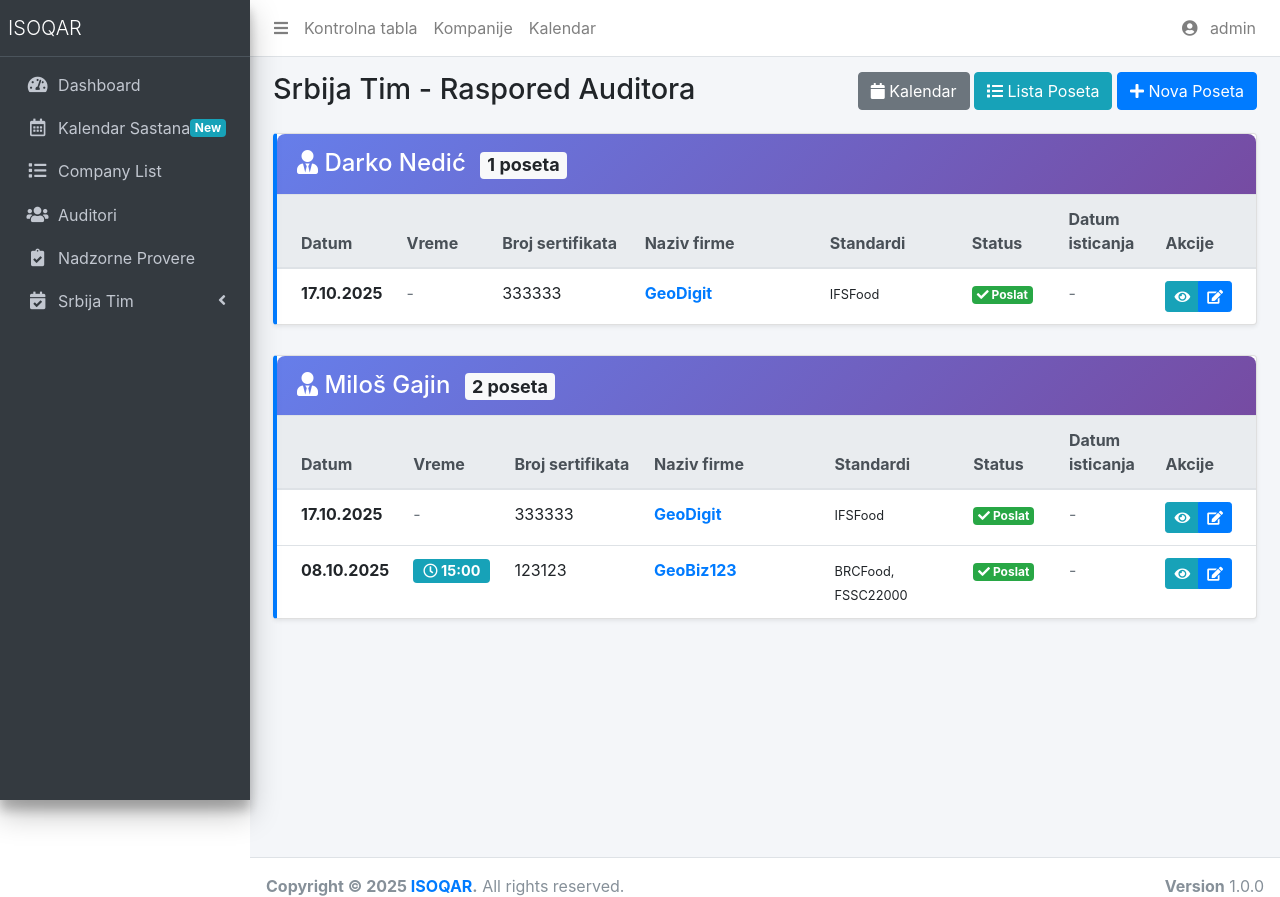
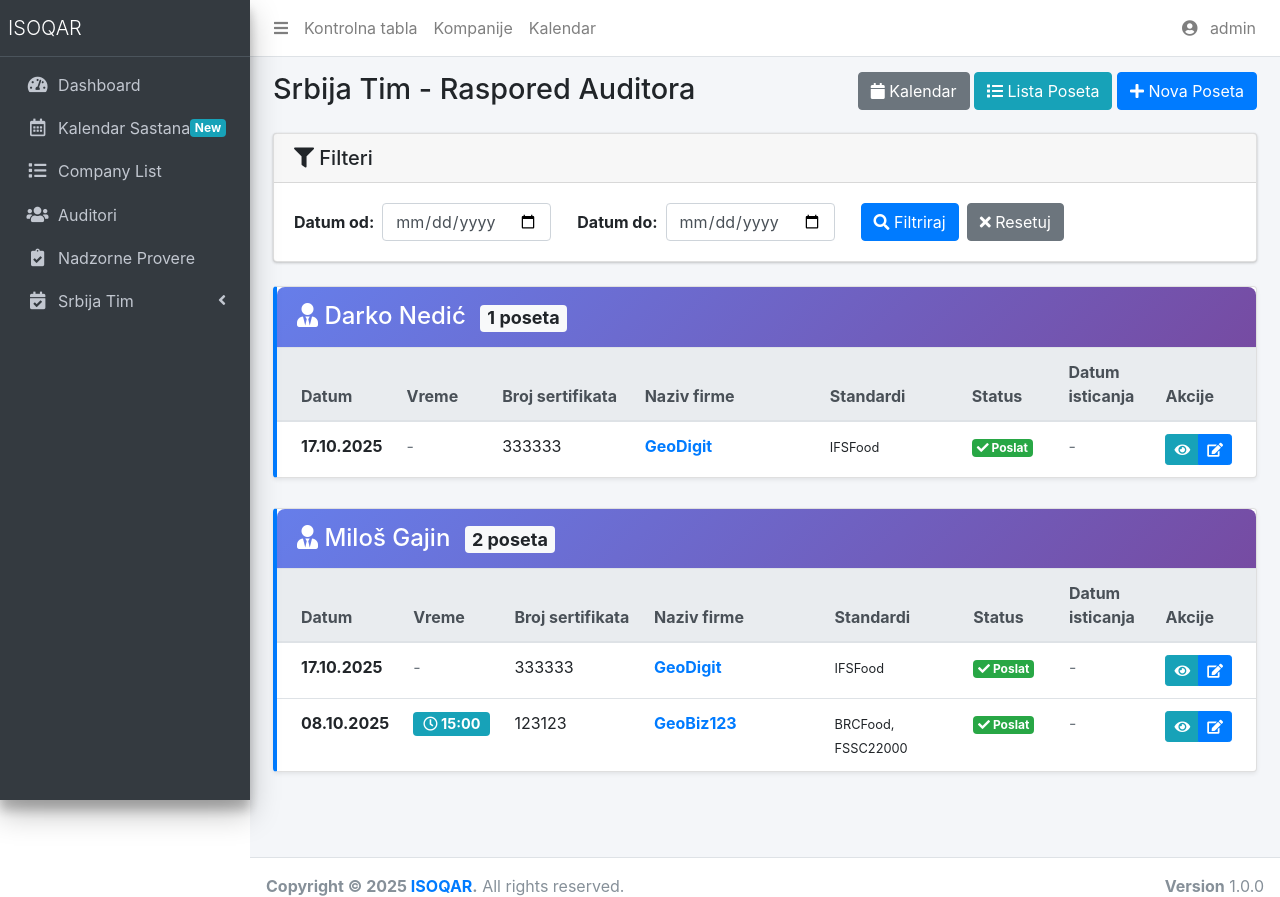
Before and after one commit to Darkonyks/iasoqar-app, a Django app: page /company/srbija-tim/auditor-schedule/ in a window 1280 px wide. Shown: the top 897 px of the page. Run offline with Django 5.2, Linux system fonts and the light colour scheme; a user stored in the database is signed in; data comes from the database, SQL or seed files in the repository; both versions use the stored data as it was after the commit; some libraries are stand-ins or nearby versions.

Commit message:
feat: add date filtering to Srbija Tim auditor schedule view

```diff
--- a/company/srbija_tim_views.py
+++ b/company/srbija_tim_views.py
@@ -60,15 +60,41 @@ class SrbijaTimAuditorScheduleView(LoginRequiredMixin, ListView):
     context_object_name = 'visits'
 
     def get_queryset(self):
-        return SrbijaTim.objects.all().prefetch_related(
+        queryset = SrbijaTim.objects.all().prefetch_related(
             'standards',
             'auditors',
             'company'
-        ).select_related('created_by').order_by('-visit_date', 'visit_time')
+        ).select_related('created_by')
+
+        # Filtriranje po datumu
+        date_from = self.request.GET.get('date_from')
+        date_to = self.request.GET.get('date_to')
+
+        if date_from:
+            try:
+                from datetime import datetime
+                date_from_obj = datetime.strptime(date_from, '%Y-%m-%d').date()
+                queryset = queryset.filter(visit_date__gte=date_from_obj)
+            except ValueError:
+                pass
+
+        if date_to:
+            try:
+                from datetime import datetime
+                date_to_obj = datetime.strptime(date_to, '%Y-%m-%d').date()
+                queryset = queryset.filter(visit_date__lte=date_to_obj)
+            except ValueError:
+                pass
+
+        return queryset.order_by('-visit_date', 'visit_time')
 
     def get_context_data(self, **kwargs):
         context = super().get_context_data(**kwargs)
         context['title'] = 'Srbija Tim - Raspored Auditora'
+
+        # Prosleđivanje filter parametara u template
+        context['date_from'] = self.request.GET.get('date_from', '')
+        context['date_to'] = self.request.GET.get('date_to', '')
 
         # Grupisanje po auditorima
         from collections import defaultdict
--- a/templates/srbija_tim/auditor_schedule.html
+++ b/templates/srbija_tim/auditor_schedule.html
@@ -31,6 +31,12 @@
         text-align: center;
         color: #6c757d;
     }
+    .form-inline .form-group {
+        margin-bottom: 0;
+    }
+    .form-inline .form-control {
+        margin-right: 10px;
+    }
 </style>
 {% endblock %}
 
@@ -61,6 +67,31 @@
 
     <div class="content">
         <div class="container-fluid">
+            <!-- Filter forma -->
+            <div class="card mb-4">
+                <div class="card-header">
+                    <h5 class="mb-0"><i class="fas fa-filter"></i> Filteri</h5>
+                </div>
+                <div class="card-body">
+                    <form method="get" class="form-inline">
+                        <div class="form-group mr-3">
+                            <label for="date_from" class="mr-2">Datum od:</label>
+                            <input type="date" id="date_from" name="date_from" class="form-control" value="{{ date_from }}">
+                        </div>
+                        <div class="form-group mr-3">
+                            <label for="date_to" class="mr-2">Datum do:</label>
+                            <input type="date" id="date_to" name="date_to" class="form-control" value="{{ date_to }}">
+                        </div>
+                        <button type="submit" class="btn btn-primary mr-2">
+                            <i class="fas fa-search"></i> Filtriraj
+                        </button>
+                        <a href="{% url 'company:srbija_tim_auditor_schedule' %}" class="btn btn-secondary">
+                            <i class="fas fa-times"></i> Resetuj
+                        </a>
+                    </form>
+                </div>
+            </div>
+
             {% if auditor_visits %}
                 {% for auditor, visits in auditor_visits.items %}
                 <div class="card auditor-card shadow-sm">
```
Also changed, not shown: templates/srbija_tim/calendar.html (+9 -2 lines), .github/workflows/django.yml, db.sqlite3, 1 other file.
